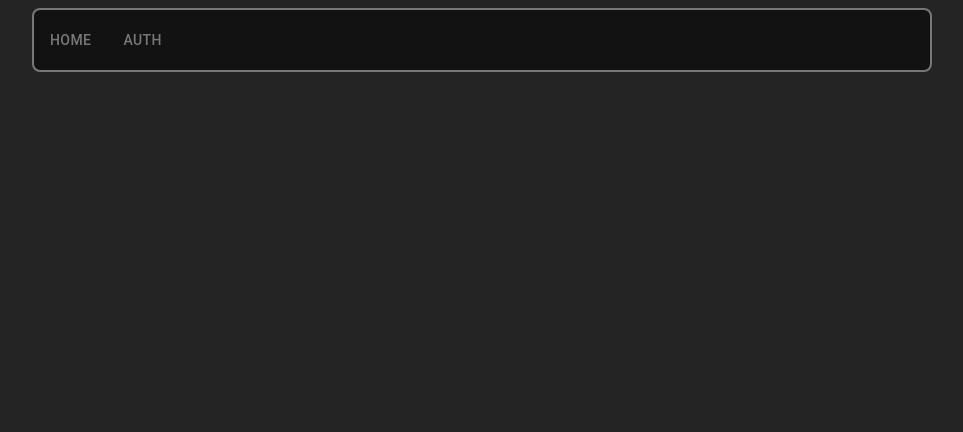
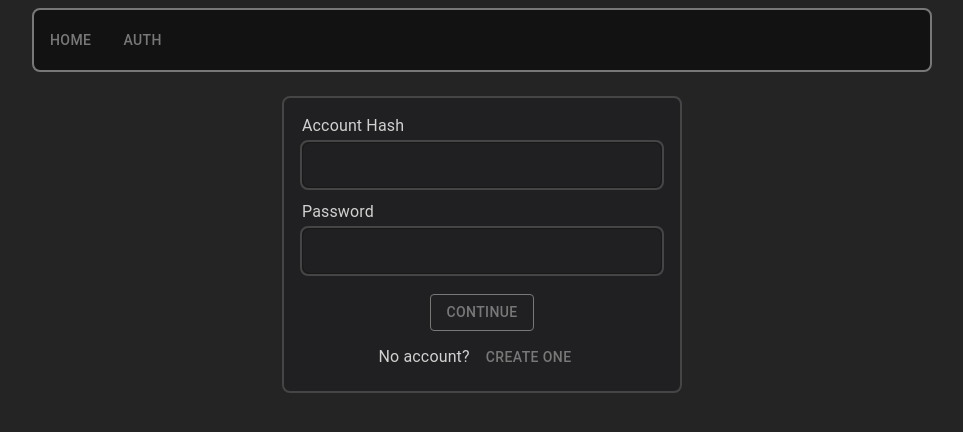
Before and after one commit to bondyaroslav/ipsec-info, a React (Vite) app in the folder frontend/: page /auth in a window 1280 px wide. Before the commit this address had no page. Shown: the top 432 px of the page, without its empty margins (158-1121 px from the left). Built offline with nearby package versions, Linux system fonts and the light colour scheme.

Commit message:
Add Auth page, auth and register forms

```diff
--- a/frontend/eslint.config.js
+++ b/frontend/eslint.config.js
@@ -33,6 +33,7 @@ export default [
         'warn',
         { allowConstantExport: true },
       ],
+      'react/prop-types': 'off',
     },
   },
 ]
--- a/frontend/package.json
+++ b/frontend/package.json
@@ -15,6 +15,7 @@
     "@emotion/styled": "^11.13.0",
     "@mui/icons-material": "^6.1.7",
     "@mui/material": "^6.1.7",
+    "axios": "^1.7.7",
     "material-icons": "^1.13.12",
     "react": "^18.3.1",
     "react-dom": "^18.3.1",
--- a/frontend/src/App.jsx
+++ b/frontend/src/App.jsx
@@ -2,6 +2,7 @@ import './App.css'
 import { Route, Routes } from 'react-router-dom'
 import { Header } from './components/molecules/Header.jsx'
 import { Main } from './components/pages/Main.jsx'
+import { Auth } from './components/pages/Auth.jsx'
 import { styled } from '@mui/material'
 
 const StyledWrapper = styled('div')`
@@ -18,6 +19,7 @@ const App = () => {
             <Header />
             <Routes>
                 <Route path="/" element={<Main />} />
+                <Route path="/auth" element={<Auth />} />
             </Routes>
         </StyledWrapper>
     )
--- a/frontend/src/components/atoms/Button.jsx
+++ b/frontend/src/components/atoms/Button.jsx
@@ -14,9 +14,13 @@ const StyledButton = styled(Button)({
     },
 })
 
-export const CustomButton = ({ variant, color, name }) => {
+export const CustomButton = ({ variant, color, name, onClick, width }) => {
     return (
-        <StyledButton variant={variant} color={color}>
+        <StyledButton
+            variant={variant}
+            color={color}
+            onClick={onClick}
+        >
             {name}
         </StyledButton>
     )
--- /dev/null
+++ b/frontend/src/components/atoms/Input.jsx
@@ -0,0 +1,34 @@
+import { styled, TextField } from '@mui/material'
+
+const StyledInput = styled(TextField)`
+    width: 100%;
+    height: 60px;
+    margin-top: 2px;
+
+    .MuiOutlinedInput-root {
+        border: 2px solid #454545;
+        border-radius: 8px;
+        height: 50px;
+        color: #949494;
+
+        &:hover .MuiOutlinedInput-notchedOutline {
+            border: none;
+        }
+
+        &.Mui-focused .MuiOutlinedInput-notchedOutline {
+            border: none;
+        }
+    }
+`
+
+export const Input = ({name, label, value, onChange}) => {
+    return (
+        <StyledInput
+            name={name}
+            label={label}
+            value={value}
+            onChange={onChange}
+            variant="outlined"
+        />
+    )
+}
--- /dev/null
+++ b/frontend/src/components/atoms/Label.jsx
@@ -0,0 +1,16 @@
+import React from 'react'
+import { styled, Typography } from '@mui/material'
+
+const StyledLabel = styled(Typography)`
+    color: #d1d1d1;
+    //margin-bottom: 4px;
+    margin-left: 2px;
+`
+
+export const Label = ({children}) => {
+    return (
+        <StyledLabel>
+            {children}
+        </StyledLabel>
+    )
+}
--- /dev/null
+++ b/frontend/src/components/molecules/AccountInput.jsx
@@ -0,0 +1,21 @@
+import React from 'react'
+import { Label } from '../atoms/Label.jsx'
+import { Input } from '../atoms/Input.jsx'
+import { styled } from '@mui/material'
+
+const StyledAccountInput = styled('article')`
+
+`
+
+export const AccountInput = ({label, name, value, onChange}) => {
+    return (
+        <StyledAccountInput>
+            <Label>{label}</Label>
+            <Input
+                name={name}
+                value={value}
+                onChange={onChange}
+            />
+        </StyledAccountInput>
+    )
+}
--- /dev/null
+++ b/frontend/src/components/molecules/UserIdComponent.jsx
@@ -0,0 +1,22 @@
+import { Box, styled } from '@mui/material'
+import { Label } from '../atoms/Label.jsx'
+import { CodeBlock } from './CodeBlock.jsx'
+
+const StyledUserId = styled(Box)`
+    display: flex;
+    justify-content: center;
+`
+
+export const UserIdComponent = ({ userId }) => {
+
+    if (userId) {
+        return (
+            <article>
+                <StyledUserId>
+                    <Label>Save this ID for future logins!</Label>
+                </StyledUserId>
+                <CodeBlock>{userId}</CodeBlock>
+            </article>
+        )
+    }
+}
--- /dev/null
+++ b/frontend/src/components/organisms/AuthForm.jsx
@@ -0,0 +1,81 @@
+import React from 'react'
+import { AccountInput } from '../molecules/AccountInput.jsx'
+import { CustomButton } from '../atoms/Button.jsx'
+import { styled, Box } from '@mui/material'
+import { Label } from '../atoms/Label.jsx'
+
+const StyledAuthForm = styled('section')`
+    min-width: 350px;
+    max-width: 400px;
+    width: 100%;
+    box-sizing: border-box;
+    margin: 16px;
+    padding: 16px;
+    background-color: #201f21;
+    border: 2px solid #454545;
+    border-radius: 8px;
+`
+
+const ButtonWrapper = styled(Box)`
+    display: flex;
+    flex-direction: column;
+    align-items: center;
+    width: 100%;
+    margin-bottom: 8px;
+    margin-top: 8px;
+`
+
+const StyledCreateAccount = styled(Box)`
+    display: flex;
+    justify-content: center;
+    align-items: center;
+`
+
+const StyledLabel = styled(Label)`
+    padding: 50px;
+`
+
+export const AuthForm = (
+    {
+        accountId,
+        password,
+        loginUser,
+        onAccountIdChange,
+        onPasswordChange,
+        onIsAuthChange,
+
+    }) => {
+    return (
+        <StyledAuthForm>
+            <AccountInput
+                label="Account Hash"
+                name="hash"
+                value={accountId}
+                onChange={(event) => onAccountIdChange(event.target.value)}
+            />
+            <AccountInput
+                label="Password"
+                name="password"
+                value={password}
+                onChange={(event) => onPasswordChange(event.target.value)}
+            />
+            <ButtonWrapper>
+                <CustomButton
+                    variant="outlined"
+                    color="grey"
+                    name="Continue"
+                    onClick={loginUser}
+                />
+            </ButtonWrapper>
+            <StyledCreateAccount>
+                <StyledLabel>No account?</StyledLabel>
+                <CustomButton
+                    variant="primary"
+                    color="grey"
+                    name="Create one"
+                    onClick={onIsAuthChange}
+                />
+            </StyledCreateAccount>
+        </StyledAuthForm>
+    )
+}
--- /dev/null
+++ b/frontend/src/components/organisms/RegisterForm.jsx
@@ -0,0 +1,62 @@
+import React from 'react'
+import { AccountInput } from '../molecules/AccountInput.jsx'
+import { CustomButton } from '../atoms/Button.jsx'
+import { UserIdComponent } from '../molecules/UserIdComponent.jsx'
+import { styled, Box } from '@mui/material'
+
+const StyledRegisterForm = styled('section')`
+    min-width: 350px;
+    max-width: 400px;
+    width: 100%;
+    box-sizing: border-box;
+    margin: 16px;
+    padding: 16px;
+    background-color: #201f21;
+    border: 2px solid #454545;
+    border-radius: 8px;
+`
+
+const ButtonWrapper = styled(Box)`
+    display: flex;
+    flex-direction: column;
+    align-items: center;
+    width: 100%;
+    margin-bottom: 8px;
+    margin-top: 8px;
+`
+
+export const RegisterForm = (
+    {
+        password,
+        userId,
+        registerNewUser,
+        onPasswordChange,
+        onIsAuthChange,
+    }
+) => {
+    return (
+        <StyledRegisterForm>
+            <AccountInput
+                label="Enter a password for your account:"
+                name="password"
+                value={password}
+                onChange={(event) => onPasswordChange(event.target.value)}
+            />
+            <ButtonWrapper>
+                <CustomButton
+                    variant="outlined"
+                    color="grey"
+                    name="Continue"
+                    onClick={registerNewUser}
+                />
+                <CustomButton
+                    variant="primary"
+                    color="grey"
+                    name="Back"
+                    onClick={onIsAuthChange}
+                />
+            </ButtonWrapper>
+            <UserIdComponent userId={userId}/>
+        </StyledRegisterForm>
+    )
+}
--- /dev/null
+++ b/frontend/src/components/pages/Auth.jsx
@@ -0,0 +1,94 @@
+import React, { useState } from 'react'
+import { styled } from '@mui/material'
+import { AuthForm } from '../organisms/AuthForm.jsx'
+import { RegisterForm } from '../organisms/RegisterForm.jsx'
+import { Notification } from '../atoms/Notification.jsx'
+import axios from 'axios'
+
+const StyledAuth = styled('main')`
+    display: flex;
+    flex-direction: column;
+    align-items: center;
+`
+
+export const Auth = () => {
+    const [isAuth, setIsAuth] = useState(true)
+    const [password, setPassword] = useState('')
+    const [accountId, setAccountId] = useState('')
+    const [userId, setUserId] = useState()
+    const [notification, setNotification] = useState({ message: '', type: '' })
+
+    const onPasswordChange = (value) => {
+        setPassword(value)
+    }
+
+    const onAccountIdChange = (value) => {
+        setAccountId(value)
+    }
+
+    const onIsAuthChange = () => {
+        setIsAuth(!isAuth)
+    }
+
+    const showNotification = (message, type) => {
+        setNotification({ message, type })
+        setTimeout(() => setNotification({ message: '', type: '' }), 5000)
+    }
+
+    const registerNewUser = () => {
+        const data = { password: password }
+        axios
+            .post('http://localhost:5000/register', data)
+            .then((response) => {
+                setUserId(response.data.userId)
+                showNotification('Registration successful!', 'success')
+            })
+            .catch(() => {
+                showNotification('Registration failed. Try again.', 'error')
+            })
+    }
+
+    const loginUser = () => {
+        const data = {
+            userId: accountId,
+            password: password,
+        }
+        axios
+            .post('http://localhost:5000/login', data)
+            .then(() => {
+                showNotification('Login successful!', 'success')
+            })
+            .catch(() => {
+                showNotification('Login failed. Check your credentials.', 'error')
+            })
+    }
+
+    return (
+        <StyledAuth>
+            {notification.message && (
+                <Notification
+                    message={notification.message}
+                    onClose={() => setNotification({ message: '', type: '' })}
+                />
+            )}
+            {isAuth ? (
+                <AuthForm
+                    accountId={accountId}
+                    password={password}
+                    loginUser={loginUser}
+                    onIsAuthChange={onIsAuthChange}
+                    onAccountIdChange={onAccountIdChange}
+                    onPasswordChange={onPasswordChange}
+                />
+            ) : (
+                <RegisterForm
+                    password={password}
+                    userId={userId}
+                    registerNewUser={registerNewUser}
+                    onPasswordChange={onPasswordChange}
+                    onIsAuthChange={onIsAuthChange}
+                />
+            )}
+        </StyledAuth>
+    )
+}
```
Also changed, not shown: 1 other file (tests, documents, lock files or other folders).
